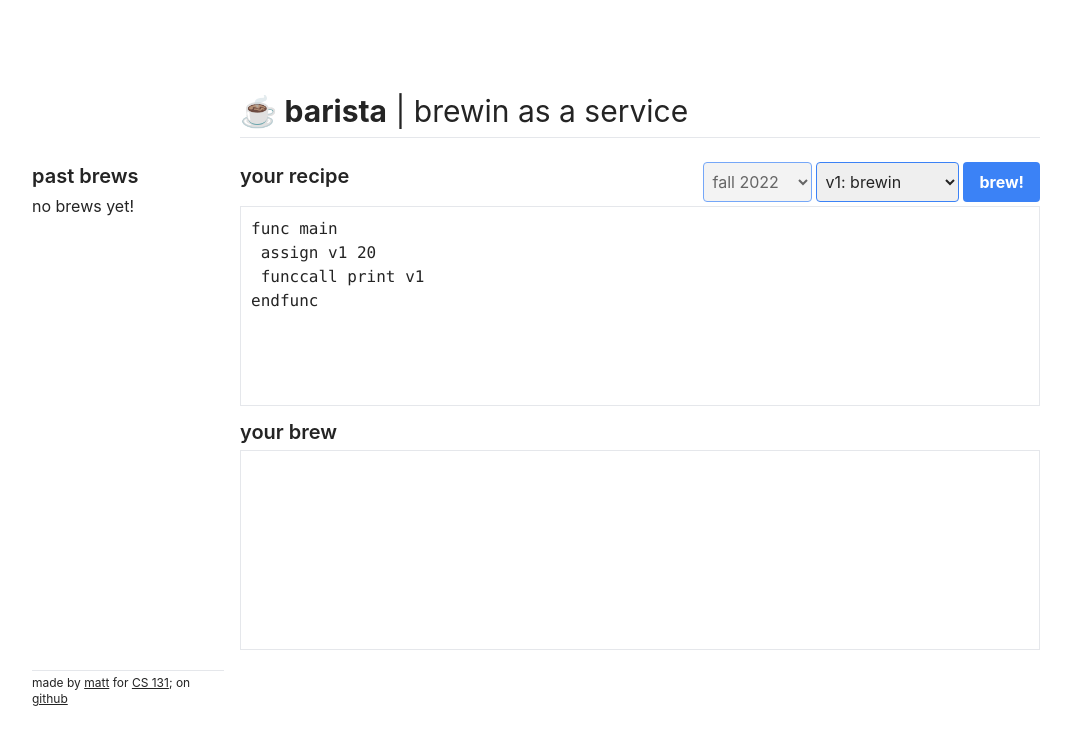
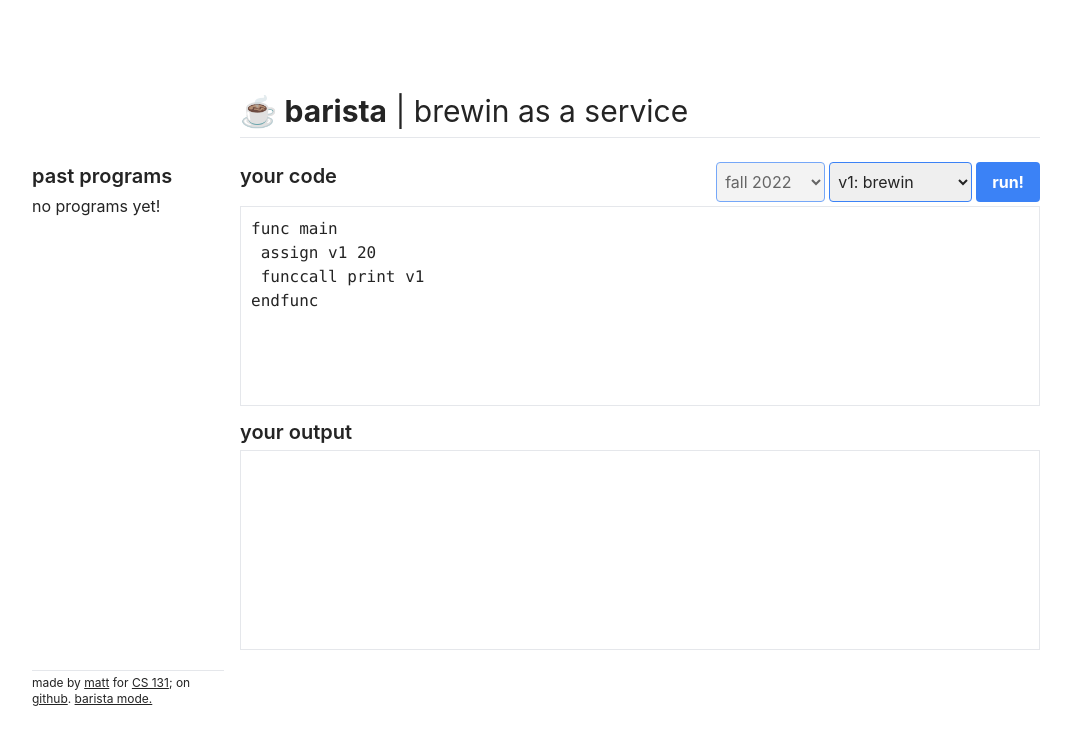
Before and after one commit to UCLA-CS-131/barista, a React (Create React App) app: page / in a window 1280 px wide. Shown: the top 744 px of the page, without its empty margins (104-1175 px from the left). Built offline with nearby package versions, Linux system fonts and the light colour scheme.

Commit message:
Opt out of flavour text by default

```diff
--- a/src/App.tsx
+++ b/src/App.tsx
@@ -9,9 +9,16 @@ function App() {
   const [version, setVersion] = useState("1");
   const [output, setOutput] = useState("");
   const [responses, setResponses] = useState<RunResponse[]>([]);
+  const [baristaMode, setBaristaMode] = useState(false);
 
   const lastResponse =
     responses.length === 0 ? { iteration: 0 } : responses[responses.length - 1];
+
+  // this is just flavour text helpers
+  const TEXT_CODE = baristaMode ? "recipe" : "code";
+  const TEXT_OUTPUT = baristaMode ? "brew" : "output";
+  const TEXT_PROGRAMS = baristaMode ? "blends" : "programs";
+  const TEXT_RUN = baristaMode ? "roast" : "run";
 
   function addResponse(
     program: string,
@@ -64,13 +71,14 @@ function App() {
     loadProgram: LoadProgram;
   }) {
     if (responses.length === 0) {
-      return <p>no brews yet!</p>;
+      return <p>no {TEXT_PROGRAMS} yet!</p>;
     }
     return (
       <ul className="p-0 list-none">
         {responses
           .map((response) => (
             <PreviousBrew
+              baristaMode={baristaMode}
               response={response}
               loadProgram={loadProgram}
               key={response.iteration}
@@ -92,12 +100,12 @@ function App() {
           <hr className="my-2" />
         </header>
         <section>
-          <h2 className="text-xl font-semibold mb-1">past brews</h2>
+          <h2 className="text-xl font-semibold mb-1">past {TEXT_PROGRAMS}</h2>
           <PastBrews responses={responses} loadProgram={loadProgram} />
         </section>
         <div>
           <section className="flex flex-row justify-between">
-            <h2 className="text-xl font-semibold">your recipe</h2>
+            <h2 className="text-xl font-semibold">your {TEXT_CODE}</h2>
             <div>
               <select className="btn btn-blue-outline mr-1 pl-1" disabled>
                 <option value="1">fall 2022</option>
@@ -112,7 +120,7 @@ function App() {
                 <option value="3">v3: brewin#</option>
               </select>
               <button className="btn btn-blue" onClick={runProgram}>
-                brew!
+                {TEXT_RUN}!
               </button>
             </div>
           </section>
@@ -126,7 +134,9 @@ function App() {
             padding={10}
           />
 
-          <h2 className="text-xl font-semibold mt-3 mb-1">your brew</h2>
+          <h2 className="text-xl font-semibold mt-3 mb-1">
+            your {TEXT_OUTPUT}
+          </h2>
           <Editor
             className="editor border"
             value={output}
@@ -156,6 +166,13 @@ function App() {
             >
               github
             </a>
+            .{" "}
+            <button
+              className="underline"
+              onClick={() => setBaristaMode(!baristaMode)}
+            >
+              barista mode.
+            </button>
           </p>
         </footer>
       </main>
--- a/src/PreviousBrew.tsx
+++ b/src/PreviousBrew.tsx
@@ -3,14 +3,21 @@ import { LoadProgram, RunResponse } from "./types";
 type Props = {
   response: RunResponse;
   loadProgram: LoadProgram;
+  baristaMode: boolean;
 };
 
-export default function PreviousBrew({ response, loadProgram }: Props) {
+export default function PreviousBrew({
+  baristaMode,
+  response,
+  loadProgram,
+}: Props) {
   const { program, output, version, iteration } = response;
   return (
     <li className="single-run border-t py-2 text-ellipsis overflow-hidden whitespace-nowrap">
       <span className="flex flex-row justify-between">
-        <span>brew #{iteration}</span>
+        <span>
+          {baristaMode ? "blend" : "program"} #{iteration}
+        </span>
         <button
           className="underline"
           onClick={() => loadProgram(program, output, version)}
```
